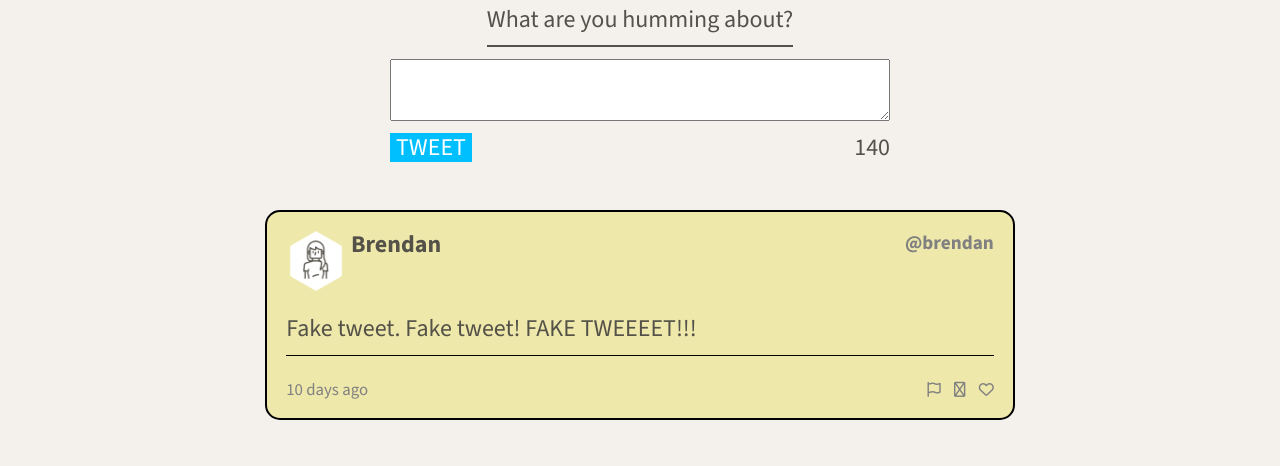
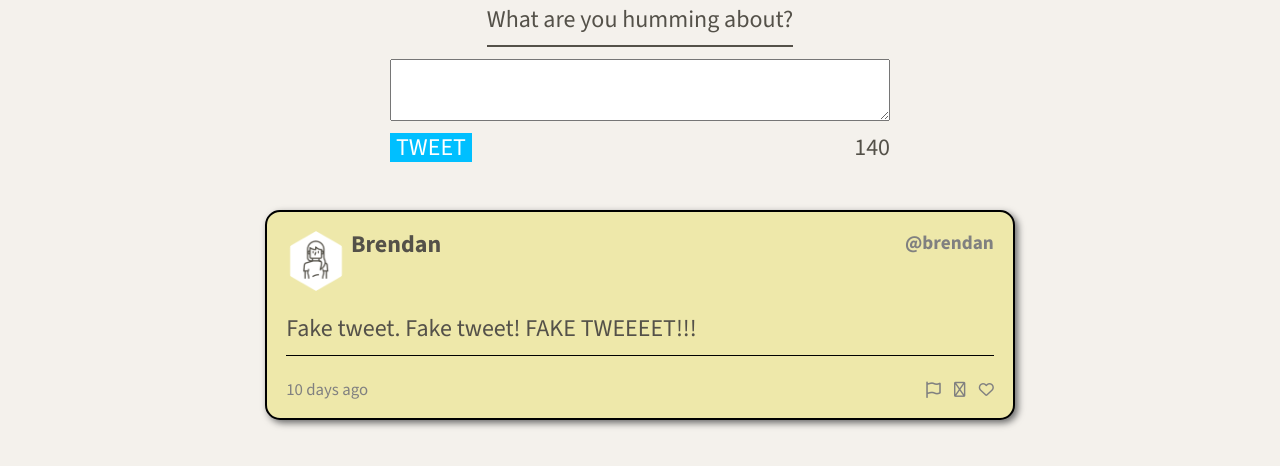
Before and after one commit to wizbren/tweeter, a plain HTML site: page public/index.html in a window 1280 px wide. In both pictures the pointer is over the icon 934 px from the left and 914 px from the top of the page. Shown: the part 525-991 px from the top of the page. Drawn offline with nearby package versions, Linux system fonts and the light colour scheme.

Commit message:
Add hover effects to tweets and the three FA icons

```diff
--- a/public/styles/tweet-container.css
+++ b/public/styles/tweet-container.css
@@ -64,3 +64,13 @@
   margin-left: 10px;
   font-size: 0.9em;
 }
+
+.tweet footer div i:hover {
+  cursor: pointer;
+  transform: scale(1.1);
+  color: grey;
+}
+
+.tweet:hover {
+  box-shadow: 3px 3px 7px dimgray;     /*Revisit this*/
+}
```
